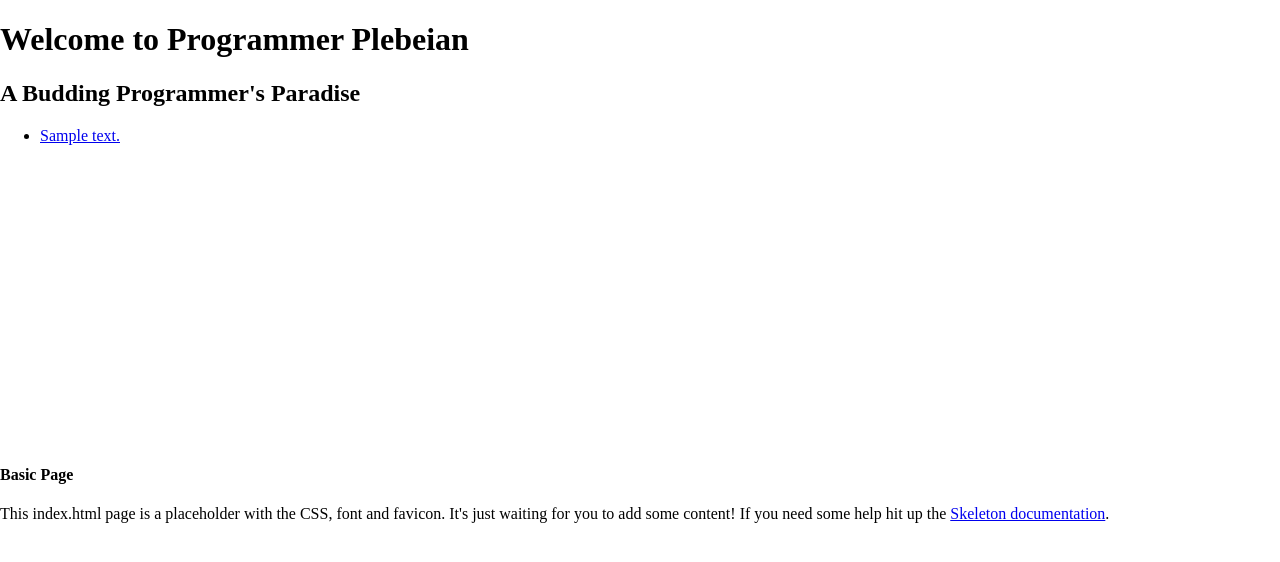
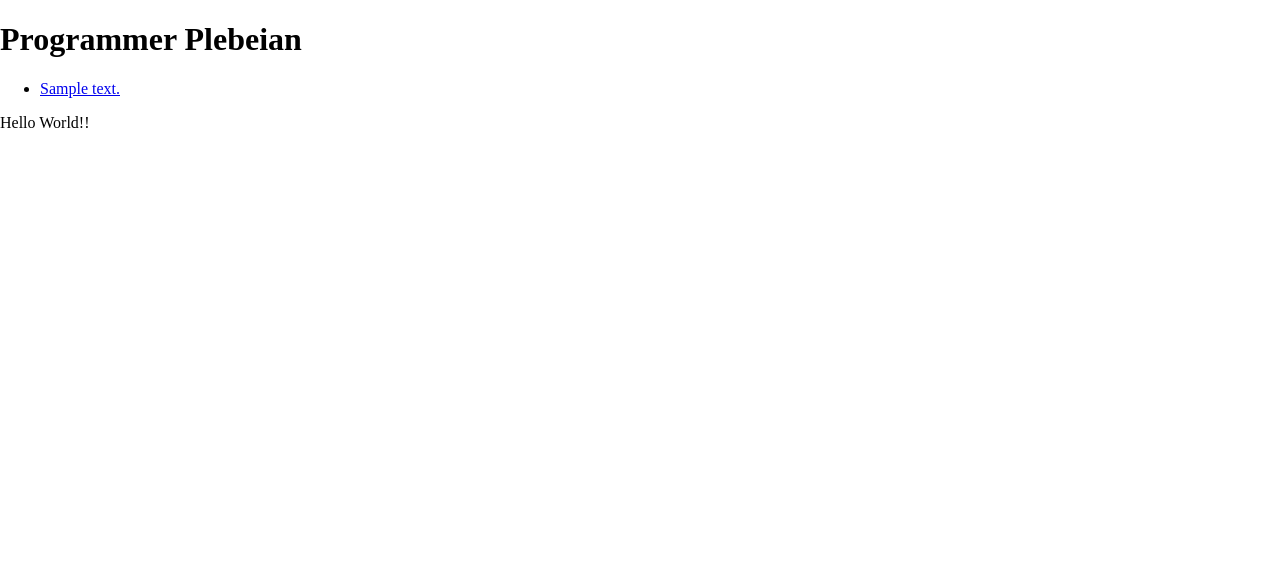
Before and after one commit to recursor94/My-Django-Blog, a Django app: page /blog/ in a window 1280 px wide. Shown: the top 562 px of the page. Run offline with Django 3.2, Linux system fonts and the light colour scheme; tables that the repository leaves empty hold one stand-in row (values such as "Sample post"); some libraries are stand-ins or nearby versions.

Commit message:
fixed skeleton code in index.html to make appear appropriately

```diff
--- a/blog/templates/blog/index.html
+++ b/blog/templates/blog/index.html
@@ -1,23 +1,17 @@
 {% load staticfiles %}
-<header>
-  <title>Programmer Plebeian</title>
-  <h1>Welcome to Programmer Plebeian </h1>
-  <h2>A Budding Programmer's Paradise</h2>
+  <!-- <h1>Welcome to Programmer Plebeian </h1>
+  <h2>A Budding Programmer's Paradise</h2> -->
 
-</header>
-
-
-
-     <!DOCTYPE html>
+<!DOCTYPE html>
 <html lang="en">
 <head>
 
   <!-- Basic Page Needs
   –––––––––––––––––––––––––––––––––––––––––––––––––– -->
   <meta charset="utf-8">
-  <title>Your page title here :)</title>
-  <meta name="description" content="">
-  <meta name="author" content="">
+  <title>Programmer Plebeian</title>
+  <meta name="" content="">
+  <meta name="author" content="Andrew Spano">
 
   <!-- Mobile Specific Metas
   –––––––––––––––––––––––––––––––––––––––––––––––––– -->
@@ -25,25 +19,17 @@
 
   <!-- FONT
   –––––––––––––––––––––––––––––––––––––––––––––––––– -->
-  <link href="//fonts.googleapis.com/css?family=Raleway:400,300,600" rel="stylesheet" type="text/css">
+  <link href="{% static '//fonts.googleapis.com/css?family=Raleway:400,300,600' %}" rel="stylesheet" type="text/css">
 
   <!-- CSS
   –––––––––––––––––––––––––––––––––––––––––––––––––– -->
-  <link rel="stylesheet" href="css/normalize.css">
-  <link rel="stylesheet" href="css/skeleton.css">
+  <link rel="stylesheet" href="{% static 'blog/normalize.css' %}"/>
+  <link rel="stylesheet" href="{% static 'blog/skeleton.css' %}"/>
 
   <!-- Favicon
   –––––––––––––––––––––––––––––––––––––––––––––––––– -->
-  <link rel="icon" type="image/png" href="images/favicon.png">
-  <ul>
-  {% if latest_post_list %}
-  {% for post in latest_post_list %}
-     <li><a href="{% url 'blog:view_post' post.id %}">{{post.content}}</a></li>
-  {% endfor %}
-  </ul>
-  {% else %}
-     <p>There is no blog post available here</p>
-  {% endif %}
+  <link rel="icon" type="image/png" href="{% static 'blog/images/favicon.png' %}"/>
+
 
 </head>
 <body>
@@ -52,9 +38,20 @@
   –––––––––––––––––––––––––––––––––––––––––––––––––– -->
   <div class="container">
     <div class="row">
-      <div class="one-half column" style="margin-top: 25%">
-        <h4>Basic Page</h4>
-        <p>This index.html page is a placeholder with the CSS, font and favicon. It's just waiting for you to add some content! If you need some help hit up the <a href="http://www.getskeleton.com">Skeleton documentation</a>.</p>
+      <div class="eleven columns">
+        <h1>Programmer Plebeian</h1>
+
+	<ul>
+	  {% if latest_post_list %}
+	  {% for post in latest_post_list %}
+	  <li><a href="{% url 'blog:view_post' post.id %}">{{post.content}}</a></li>
+	  {% endfor %}
+	</ul>
+	{% else %}
+	<p>There is no blog post available here</p>
+	{% endif %}
+	Hello World!!
+
       </div>
     </div>
   </div>
```
